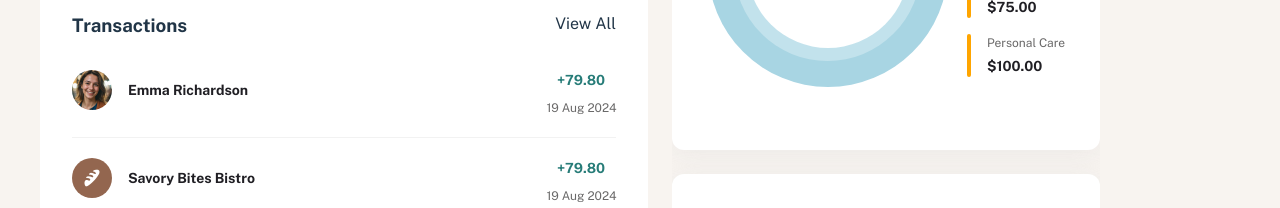
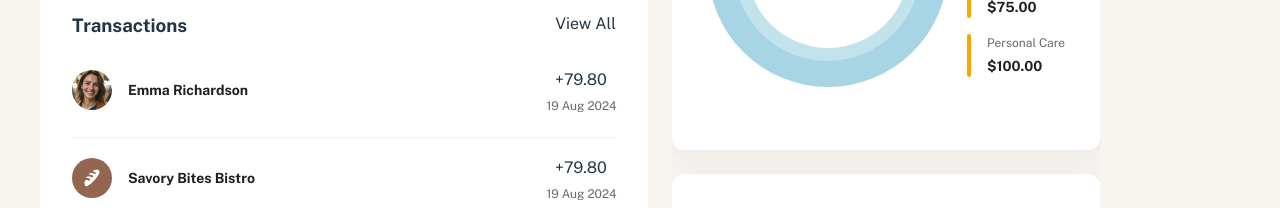
Before and after one commit to eddiemaceda11/Moneyhub, a React (Vite) app: page / in a window 1280 px wide. Shown: the part 591-799 px from the top of the page. Built offline with nearby package versions, Linux system fonts and the light colour scheme.

Commit message:
Add a class for negative balance transactions

```diff
--- a/src/features/Overview/overview.css
+++ b/src/features/Overview/overview.css
@@ -285,8 +285,15 @@
   height: 47px;
 }
 
-.overview-transactions-info div .oti-right p {
+.overview-transactions-info div .oti-right p.positive-transaction {
   color: var(--color-dark-green);
+  font-size: 14px;
+  line-height: 150%;
+  font-weight: var(--font-bold);
+}
+
+.overview-transactions-info div .oti-right p.negative-transaction {
+  color: rgb(210, 55, 55);
   font-size: 14px;
   line-height: 150%;
   font-weight: var(--font-bold);
```
